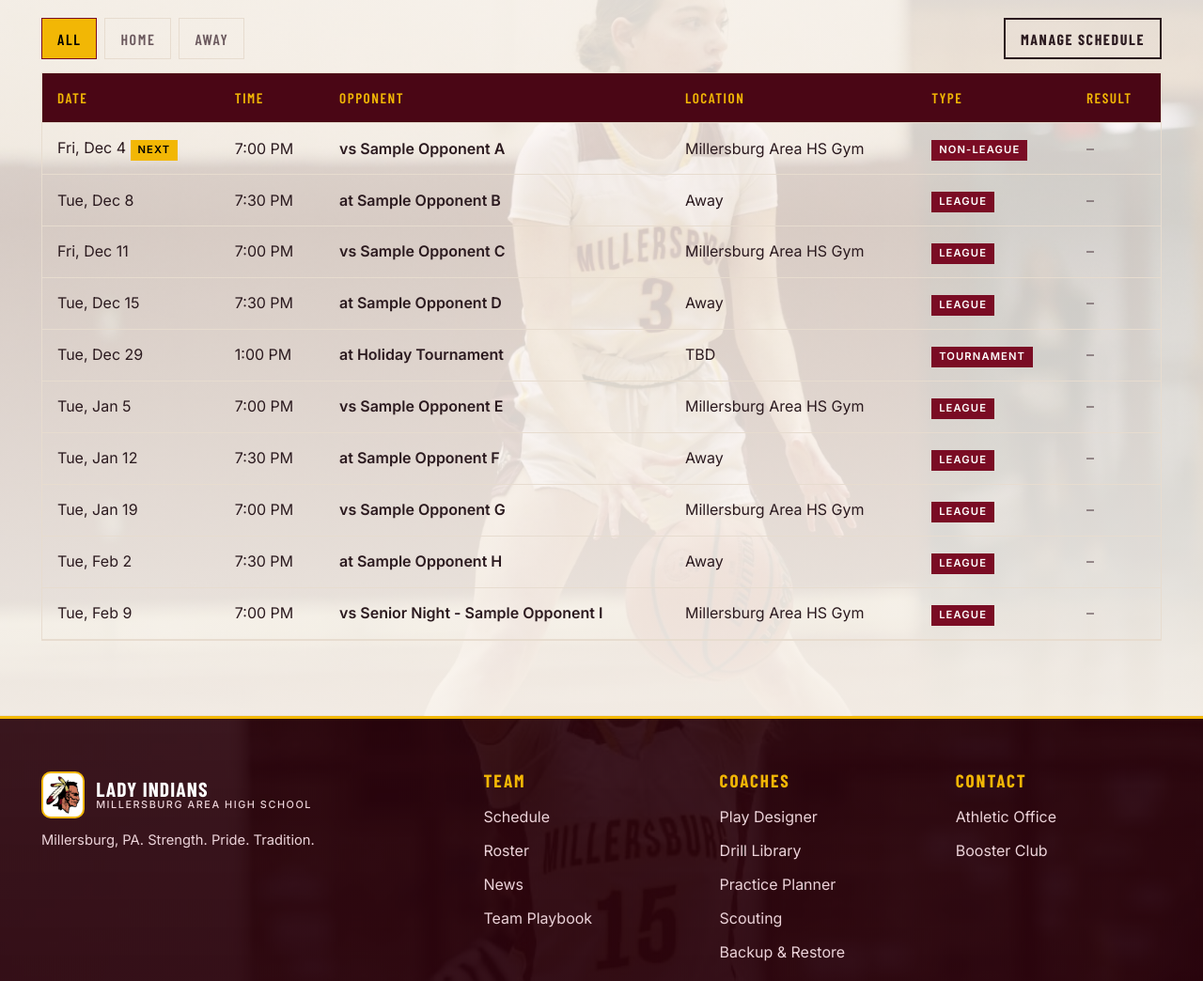
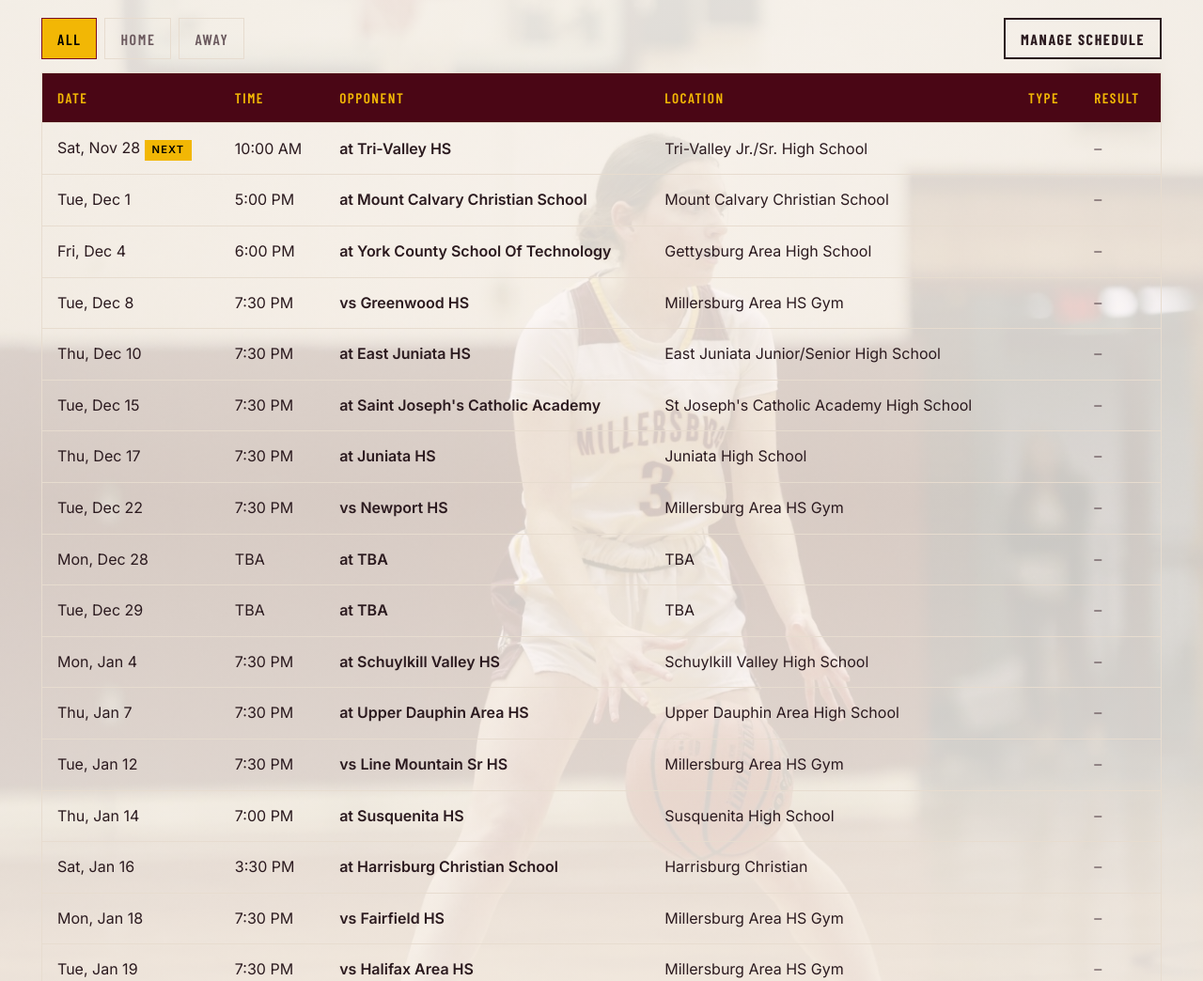
Before and after one commit to everhartc22-ops/lady-indians-basketball, a plain HTML site: page schedule.html in a window 1280 px wide. Shown: the part 540-1584 px from the top of the page at 94% size. Drawn offline with nearby package versions, Linux system fonts and the light colour scheme; a web font is replaced by a local one.

Commit message:
Load the real 2026-27 schedule
Replace the sample games with the 22-game schedule from Arbiter. Add
support for TBA game times and hide the type tag when no type is set.

Co-Authored-By: Claude Sonnet 5.5 <noreply@anthropic.com>

```diff
--- a/js/app.js
+++ b/js/app.js
@@ -22,7 +22,7 @@
   function fmtDate(g, long) {
     return gameDate(g).toLocaleDateString("en-US", long ? { weekday: "long", month: "long", day: "numeric", year: "numeric" } : { weekday: "short", month: "short", day: "numeric" });
   }
-  function fmtTime(g) { return gameDate(g).toLocaleTimeString("en-US", { hour: "numeric", minute: "2-digit" }); }
+  function fmtTime(g) { if (g.tba) return "TBA"; return gameDate(g).toLocaleTimeString("en-US", { hour: "numeric", minute: "2-digit" }); }
   function nextGame() {
     var now = new Date();
     return getSchedule().filter(function (g) { return !g.result && gameDate(g) > now; })
--- a/js/data.js
+++ b/js/data.js
@@ -18,16 +18,28 @@ window.LI_DATA = {
 
   // result: null until played, otherwise { us: 52, them: 40 }
   schedule: [
-    { date: "2026-12-04", time: "19:00", opp: "Sample Opponent A", home: true,  loc: "Millersburg Area HS Gym", result: null, type: "Non-League" },
-    { date: "2026-12-08", time: "19:30", opp: "Sample Opponent B", home: false, loc: "Away",                     result: null, type: "League" },
-    { date: "2026-12-11", time: "19:00", opp: "Sample Opponent C", home: true,  loc: "Millersburg Area HS Gym", result: null, type: "League" },
-    { date: "2026-12-15", time: "19:30", opp: "Sample Opponent D", home: false, loc: "Away",                     result: null, type: "League" },
-    { date: "2026-12-29", time: "13:00", opp: "Holiday Tournament", home: false, loc: "TBD",                     result: null, type: "Tournament" },
-    { date: "2027-01-05", time: "19:00", opp: "Sample Opponent E", home: true,  loc: "Millersburg Area HS Gym", result: null, type: "League" },
-    { date: "2027-01-12", time: "19:30", opp: "Sample Opponent F", home: false, loc: "Away",                     result: null, type: "League" },
-    { date: "2027-01-19", time: "19:00", opp: "Sample Opponent G", home: true,  loc: "Millersburg Area HS Gym", result: null, type: "League" },
-    { date: "2027-02-02", time: "19:30", opp: "Sample Opponent H", home: false, loc: "Away",                     result: null, type: "League" },
-    { date: "2027-02-09", time: "19:00", opp: "Senior Night - Sample Opponent I", home: true, loc: "Millersburg Area HS Gym", result: null, type: "League" }
+    { date: "2026-11-28", time: "10:00", opp: "Tri-Valley HS", home: false, loc: "Tri-Valley Jr./Sr. High School", result: null, type: "" },
+    { date: "2026-12-01", time: "17:00", opp: "Mount Calvary Christian School", home: false, loc: "Mount Calvary Christian School", result: null, type: "" },
+    { date: "2026-12-04", time: "18:00", opp: "York County School Of Technology", home: false, loc: "Gettysburg Area High School", result: null, type: "" },
+    { date: "2026-12-08", time: "19:30", opp: "Greenwood HS", home: true, loc: "Millersburg Area HS Gym", result: null, type: "" },
+    { date: "2026-12-10", time: "19:30", opp: "East Juniata HS", home: false, loc: "East Juniata Junior/Senior High School", result: null, type: "" },
+    { date: "2026-12-15", time: "19:30", opp: "Saint Joseph's Catholic Academy", home: false, loc: "St Joseph's Catholic Academy High School", result: null, type: "" },
+    { date: "2026-12-17", time: "19:30", opp: "Juniata HS", home: false, loc: "Juniata High School", result: null, type: "" },
+    { date: "2026-12-22", time: "19:30", opp: "Newport HS", home: true, loc: "Millersburg Area HS Gym", result: null, type: "" },
+    { date: "2026-12-28", time: "12:00", opp: "TBA", home: false, loc: "TBA", result: null, type: "", tba: true },
+    { date: "2026-12-29", time: "12:00", opp: "TBA", home: false, loc: "TBA", result: null, type: "", tba: true },
+    { date: "2027-01-04", time: "19:30", opp: "Schuylkill Valley HS", home: false, loc: "Schuylkill Valley High School", result: null, type: "" },
+    { date: "2027-01-07", time: "19:30", opp: "Upper Dauphin Area HS", home: false, loc: "Upper Dauphin Area High School", result: null, type: "" },
+    { date: "2027-01-12", time: "19:30", opp: "Line Mountain Sr HS", home: true, loc: "Millersburg Area HS Gym", result: null, type: "" },
+    { date: "2027-01-14", time: "19:00", opp: "Susquenita HS", home: false, loc: "Susquenita High School", result: null, type: "" },
+    { date: "2027-01-16", time: "15:30", opp: "Harrisburg Christian School", home: false, loc: "Harrisburg Christian", result: null, type: "" },
+    { date: "2027-01-18", time: "19:30", opp: "Fairfield HS", home: true, loc: "Millersburg Area HS Gym", result: null, type: "" },
+    { date: "2027-01-19", time: "19:30", opp: "Halifax Area HS", home: true, loc: "Millersburg Area HS Gym", result: null, type: "" },
+    { date: "2027-01-25", time: "19:30", opp: "Shamokin Area HS", home: true, loc: "Millersburg Area HS Gym", result: null, type: "" },
+    { date: "2027-01-26", time: "19:30", opp: "Upper Dauphin Area HS", home: true, loc: "Millersburg Area HS Gym", result: null, type: "" },
+    { date: "2027-01-28", time: "17:30", opp: "Line Mountain Sr HS", home: false, loc: "Line Mountain High School", result: null, type: "" },
+    { date: "2027-02-02", time: "19:30", opp: "Susquenita HS", home: true, loc: "Millersburg Area HS Gym", result: null, type: "" },
+    { date: "2027-02-04", time: "19:30", opp: "Halifax Area HS", home: false, loc: "Halifax Area High School", result: null, type: "" }
   ],
 
   roster: [
--- a/schedule.html
+++ b/schedule.html
@@ -99,7 +99,7 @@
     $('rows').innerHTML=list.map(function(g){
       var r=g.result?'<span class="res '+(g.result.us>g.result.them?'w':'l')+'">'+(g.result.us>g.result.them?'W':'L')+' '+g.result.us+'-'+g.result.them+'</span>':'<span style="color:var(--muted)">&ndash;</span>';
       var n=next&&next.id===g.id?' <span class="tag gold">Next</span>':'';
-      return '<tr><td>'+LI.fmtDate(g)+n+'</td><td>'+LI.fmtTime(g)+'</td><td><strong>'+(g.home?'vs ':'at ')+E(g.opp)+'</strong></td><td>'+E(g.loc||(g.home?LI_DATA.team.gym:'Away'))+'</td><td><span class="tag">'+E(g.type||'')+'</span></td><td>'+r+'</td>'+
+      return '<tr><td>'+LI.fmtDate(g)+n+'</td><td>'+LI.fmtTime(g)+'</td><td><strong>'+(g.home?'vs ':'at ')+E(g.opp)+'</strong></td><td>'+E(g.loc||(g.home?LI_DATA.team.gym:'Away'))+'</td><td>'+(g.type?'<span class="tag">'+E(g.type)+'</span>':'')+'</td><td>'+r+'</td>'+
         '<td class="colact"><button class="btn sm" data-edit="'+E(g.id)+'" aria-label="Edit game vs '+E(g.opp)+'">Edit</button></td></tr>';
     }).join('');
   }
```
